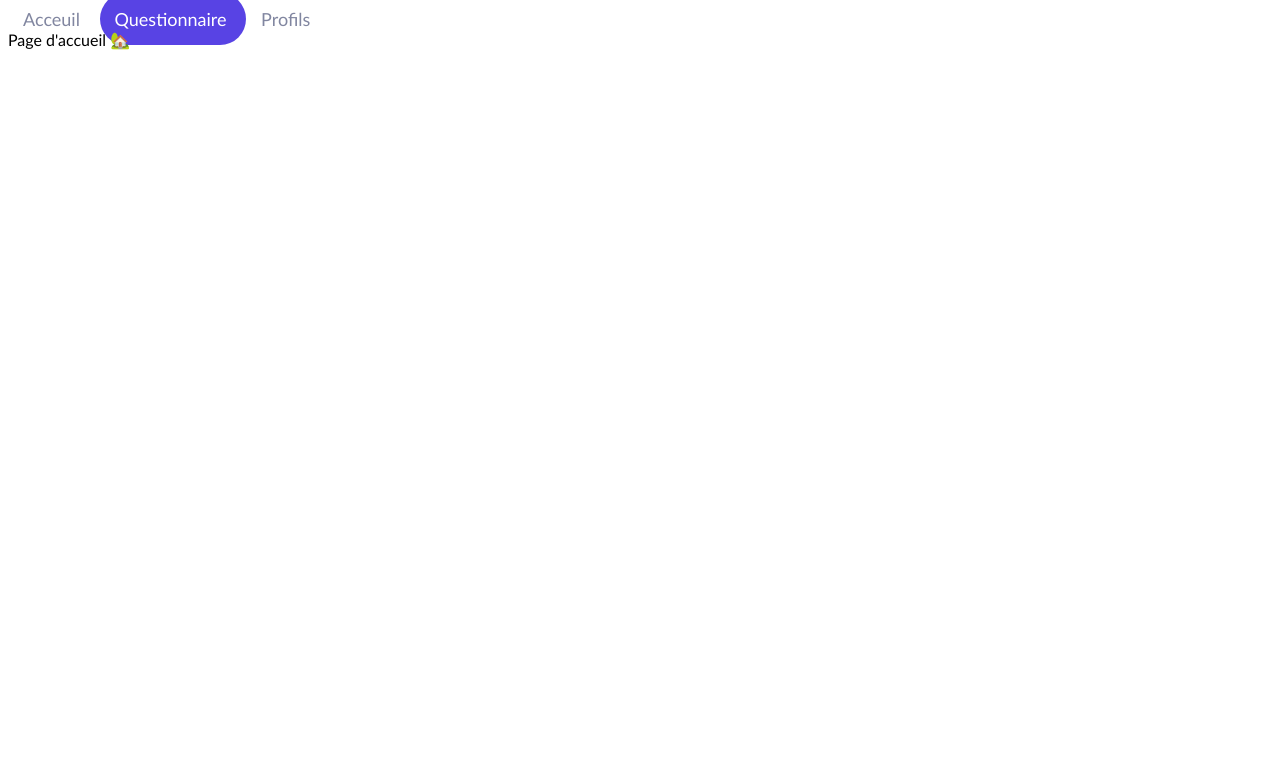
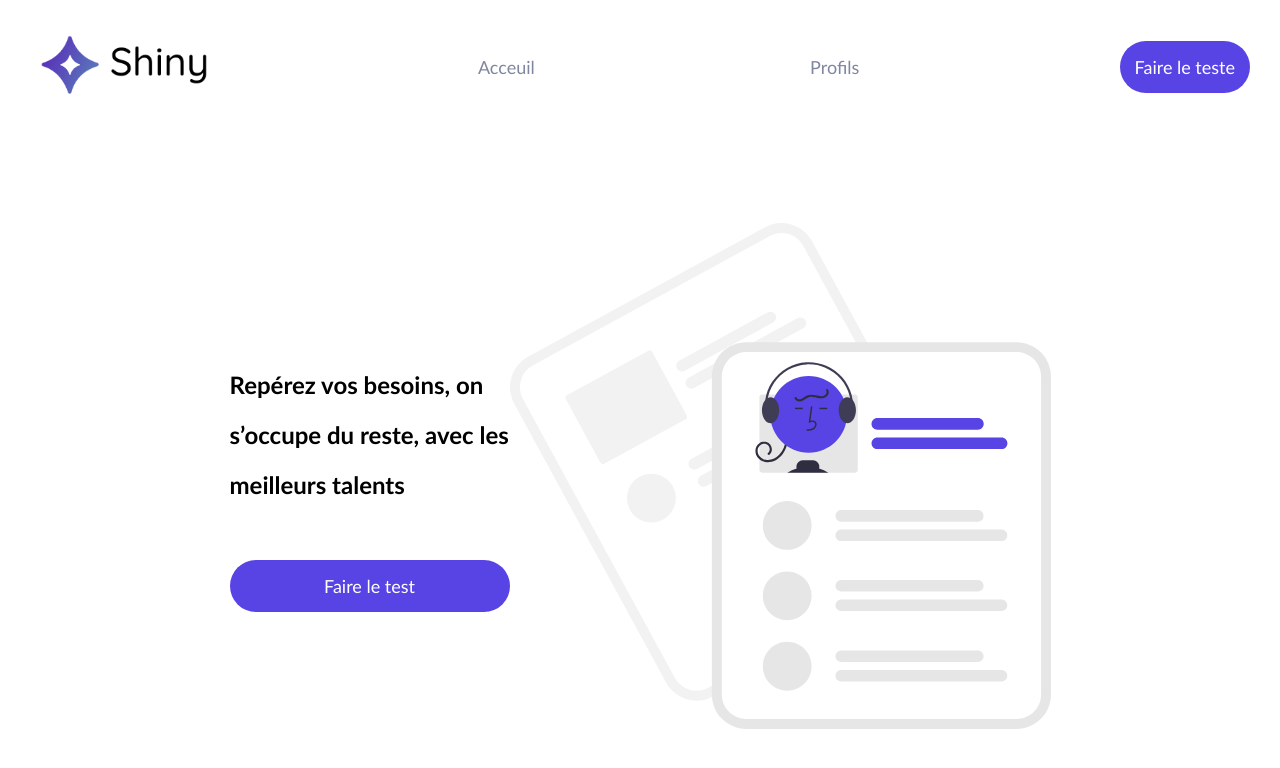
Before and after one commit to hassanrobleh/shiny-agency, a React (Create React App) app: page / in a window 1280 px wide. Shown: the top 768 px of the page. Built offline with nearby package versions, Linux system fonts and the light colour scheme.

Commit message:
call api avec fetch

```diff
--- a/src/components/Error/index.jsx
+++ b/src/components/Error/index.jsx
@@ -1,9 +1,35 @@
-import React from 'react'
+import styled from 'styled-components'
+import colors from '../../utils/style/colors'
+
+const ErrorWrapper = styled.div`
+  margin: 30px;
+  display: flex;
+  flex-direction: column;
+  background-color: ${colors.background};
+  align-items: center;
+`
+
+const ErrorTitle = styled.h1`
+  font-weight: 300;
+`
+
+const Illustration = styled.img`
+  max-width: 800px;
+`
+
+const ErrorSubtitle = styled.h2`
+  font-weight: 300;
+  color: ${colors.secondary};
+`
 
 export default function Error() {
   return (
-    <main style={{ padding: '1rem' }}>
-      <h1>Oups 🙈 Cette page n'existe pas</h1>
-    </main>
+    <ErrorWrapper>
+      <ErrorTitle>Oups...</ErrorTitle>
+      <Illustration src="https://github.com/atoulmet/assets/blob/master/404.svg?raw=true" />
+      <ErrorSubtitle>
+        Il semblerait que la page que vous cherchez n’existe pas
+      </ErrorSubtitle>
+    </ErrorWrapper>
   )
 }
--- a/src/components/Header/index.jsx
+++ b/src/components/Header/index.jsx
@@ -1,28 +1,44 @@
-import { Link } from "react-router-dom";
-import styled from "styled-components";
-import colors from "../../utils/style/colors";
+import { Link } from 'react-router-dom'
+import styled from 'styled-components'
+// import colors from '../../utils/style/colors'
+import {StyledLink} from '../../utils/style/Atoms'
+import DarkLogo from '../../assets/dark-logo.png'
 
 // const StyleLink = styled(Link)`
 //     padding:15px; color:#8186a0; text-decoration:none; font-size: 17px ;
 //     ${({props}) => props.$isFullLink && `color: white; border-radius: 30px; background-color: #5843E4;`}
 // `
-const StyledLink = styled(Link)`
-    padding: 15px;
-    color: #8186a0;
-    text-decoration: none;
-    font-size: 18px;
-    ${(props) =>
-        props.$isFullLink &&
-        `color: white; border-radius: 30px; background-color: ${colors.primary}`}
+
+const HomeLogo = styled.img`
+    height: 70px
+`
+
+// const StyledLink = styled(Link)`
+//   padding: 15px;
+//   color: #8186a0;
+//   text-decoration: none;
+//   font-size: 18px;
+//   ${(props) =>
+//     props.$isFullLink &&
+//     `color: white; border-radius: 30px; background-color: ${colors.primary}`}
+// `
+
+const NavContainer = styled.nav`
+  padding: 30px;
+  display: flex;
+  justify-content: space-between;
+  align-items: center;
 `
 
 export default function Header() {
-
-    return(
-        <nav>
-            <StyledLink to="/">Acceuil </StyledLink>
-            <StyledLink to="/survey/1" $isFullLink>Questionnaire </StyledLink>
-            <StyledLink to="/freelances">Profils</StyledLink>
-        </nav>
-    )
+  return (
+    <NavContainer>
+        <Link to="/"><HomeLogo src={DarkLogo} /></Link>
+      <StyledLink to="/">Acceuil </StyledLink>
+      <StyledLink to="/freelances">Profils</StyledLink>
+      <StyledLink to="/survey/1" $isFullLink>
+        Faire le teste
+      </StyledLink>
+    </NavContainer>
+  )
 }
--- a/src/index.jsx
+++ b/src/index.jsx
@@ -12,6 +12,10 @@ import { createGlobalStyle } from "styled-components";
 const GlobalStyled = createGlobalStyle`
   * {
     font-family: 'Trebuchet MS', Helvetica, sans-serif;
+  }
+
+  body {
+    margin: 0;
   }
 `
 
--- a/src/pages/Freelances/index.jsx
+++ b/src/pages/Freelances/index.jsx
@@ -1,12 +1,29 @@
 import DefaultPicture from '../../assets/profile.png'
 import styled from 'styled-components'
 import Card from '../../components/Card'
+import colors from '../../utils/style/colors'
 
 const ContainerCard = styled.div`
   display: grid;
   gap: 24px;
   grid-template-rows: 350px 350px;
   grid-template-columns: repeat(2, 1fr);
+  align-items: center;
+  justify-items: center;
+`
+
+const PageTitle = styled.h1`
+  font-size: 30px;
+  color: black;
+  text-align: center;
+  padding-bottom: 30px;
+`
+const PageSubtitle = styled.h2`
+  font-size: 20px;
+  color: ${colors.secondary};
+  font-weight: 300;
+  text-align: center;
+  padding-bottom: 30px;
 `
 
 const freelances = [
@@ -25,12 +42,20 @@ const freelances = [
     jobTitle: 'Développeuse Fullstack',
     picture: DefaultPicture,
   },
+  {
+    name: 'Robleh Hassan',
+    jobTitle: 'Développeuse Fullstack',
+    picture: DefaultPicture,
+  },
 ]
 
 export default function Freelances() {
   return (
     <div>
-      <h1>Freelances</h1>
+      <PageTitle>Trouvez votre prestataire</PageTitle>
+      <PageSubtitle>
+        Chez Shiny nous réunissons les meilleurs profils pour vous.
+      </PageSubtitle>
       <ContainerCard>
         {freelances.map((profil, index) => (
           <Card
--- a/src/pages/Home/index.jsx
+++ b/src/pages/Home/index.jsx
@@ -1,6 +1,55 @@
+import styled from 'styled-components'
+import colors from '../../utils/style/colors'
+import { StyledLink } from '../../utils/style/Atoms'
+import HomeIllustration from '../../assets/home-illustration.svg'
+
+const HomeWrapper = styled.div`
+  display: flex;
+  justify-content: center;
+`
+const HomerContainer = styled.div`
+  margin: 30px;
+  background-color: ${colors};
+  padding: 60px 90px;
+  display: flex;
+  flex-direction: row;
+  max-width: 1200px;
+`
+
+const LeftCol = styled.div`
+  display: flex;
+  flex-direction: column;
+  justify-content: center;
+  flex: 1;
+  ${StyledLink} {
+    max-width: 250px;
+  }
+`
+const StyleTitle = styled.h2`
+  padding-bottom: 30px;
+  max-width: 280px;
+  line-height: 50px;
+`
+
+const Illustration = styled.img`
+  flex: 1;
+`
 
 function Home() {
-  return <div>Page d'accueil 🏡</div>
+  return (
+    <HomeWrapper>
+      <HomerContainer>
+        <LeftCol>
+          <StyleTitle>
+            Repérez vos besoins, on s’occupe du reste, avec les meilleurs
+            talents
+          </StyleTitle>
+          <StyledLink to="/survey/1" $isFullLink>Faire le test</StyledLink>
+        </LeftCol>
+        <Illustration src={HomeIllustration}/>
+      </HomerContainer>
+    </HomeWrapper>
+  )
 }
 
 export default Home
--- a/src/pages/Survey/index.jsx
+++ b/src/pages/Survey/index.jsx
@@ -1,26 +1,71 @@
+import { useState, useEffect } from 'react'
 import { useParams } from 'react-router'
 import { Link } from 'react-router-dom'
+import styled from 'styled-components'
+import colors from '../../utils/style/colors'
+import { Loader } from '../../utils/style/Atoms'
+
+const SurveyContainer = styled.div`
+  display: flex;
+  flex-direction: column;
+  align-items: center;
+`
+
+const QuestionTitle = styled.h2`
+  text-decoration: underline;
+  text-decoration-color: ${colors.primary};
+`
+
+const QuestionContent = styled.span`
+  margin: 30px;
+`
 
 export default function Survey() {
   const { questionNumber } = useParams()
   const questionNumberInt = parseInt(questionNumber)
   const prevQuestionNumber = questionNumberInt === 1 ? 1 : questionNumberInt - 1
   const nextQuestionNumber = questionNumberInt + 1
+  const [surveyData, setSurveyData] = useState([])
+  const [isDataLanding, setDataIsLanding] = useState(false)
+
+  async function fetchData() {
+    try {
+      const response = await fetch(`http://localhost:8000/survey`)
+      const { surveyData } = await response.json()
+      // console.log(surveyData)
+      setSurveyData(surveyData)
+    } catch (error) {
+      console.log('===== error =====', error)
+      setDataIsLanding(true)
+    }
+  }
+
+  useEffect(() => {
+    fetchData()
+  //   setDataIsLanding(true)
+  //   fetch('http://localhost:8000/survey').then((response) =>
+  //    response.json().then(({surveyData}) => {
+  //      setSurveyData(surveyData)
+  //      setDataIsLanding(false)
+  //    })
+  //   )
+  }, [])
 
   return (
-    <>
-      <div>Questionnaire</div>
-      <div>Question {questionNumber}</div>
+    <SurveyContainer>
+      <QuestionTitle>Question {questionNumber}</QuestionTitle>
+      {isDataLanding ? (
+        <Loader />
+      ) : (
+        <QuestionContent>{surveyData[questionNumber]}</QuestionContent>
+      )}
 
-      {/* <Link to={`/survey/${prevQuestionNumber}`} >Précédent</Link> */}
       <Link to={`/survey/${prevQuestionNumber}`}>Précédent </Link>
       {questionNumberInt === 10 ? (
         <Link to="/results">Résultats</Link>
       ) : (
         <Link to={`/survey/${nextQuestionNumber}`}>suivant</Link>
       )}
-
-
-    </>
+    </SurveyContainer>
   )
 }
--- /dev/null
+++ b/src/utils/style/Atoms.jsx
@@ -0,0 +1,33 @@
+import { Link } from 'react-router-dom'
+import colors from './colors'
+import styled, {keyframes} from 'styled-components'
+
+const rotate = keyframes`
+  from {
+    transform: rotate(0deg);
+  }
+  to {
+    transform: rotate(360deg);
+  }
+`
+
+export const StyledLink = styled(Link)`
+  padding: 15px;
+  color: #8186a0;
+  text-decoration: none;
+  font-size: 18px;
+  text-align: center;
+  ${(props) =>
+    props.$isFullLink &&
+    `color: white; border-radius: 30px; background-color: ${colors.primary}`}
+`
+
+export const Loader = styled.div`
+  padding: 10px;
+  border: 6px solid ${colors.primary};
+  border-bottom-color: transparent;
+  border-radius: 22px;
+  animation: ${rotate} 1s infinite linear;
+  height: 0;
+  width: 0;
+`
```
Also changed, not shown: src/components/Card/index.jsx (+13 -5 lines), src/assets/dark-logo.png (added), src/assets/home-illustration.svg (added).
